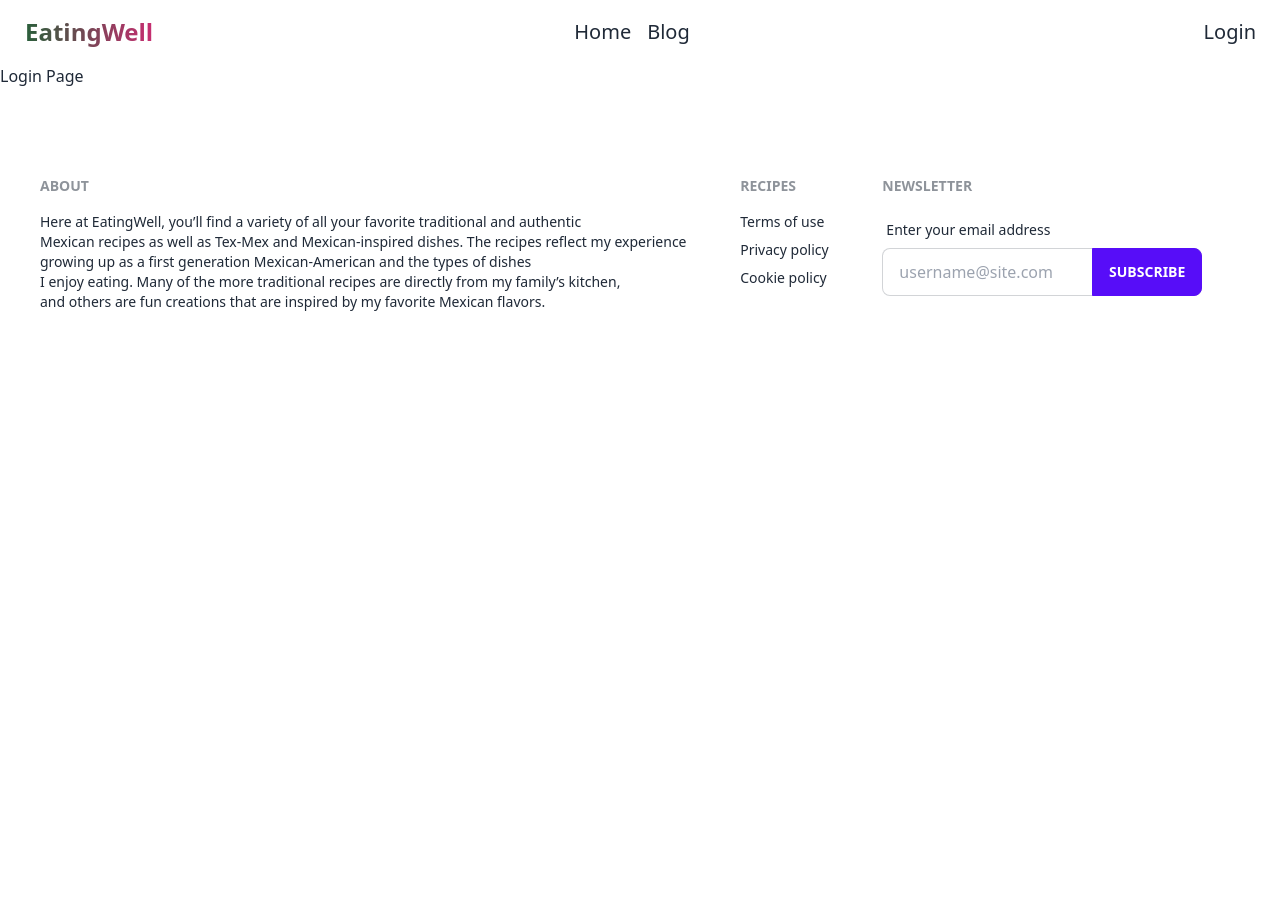
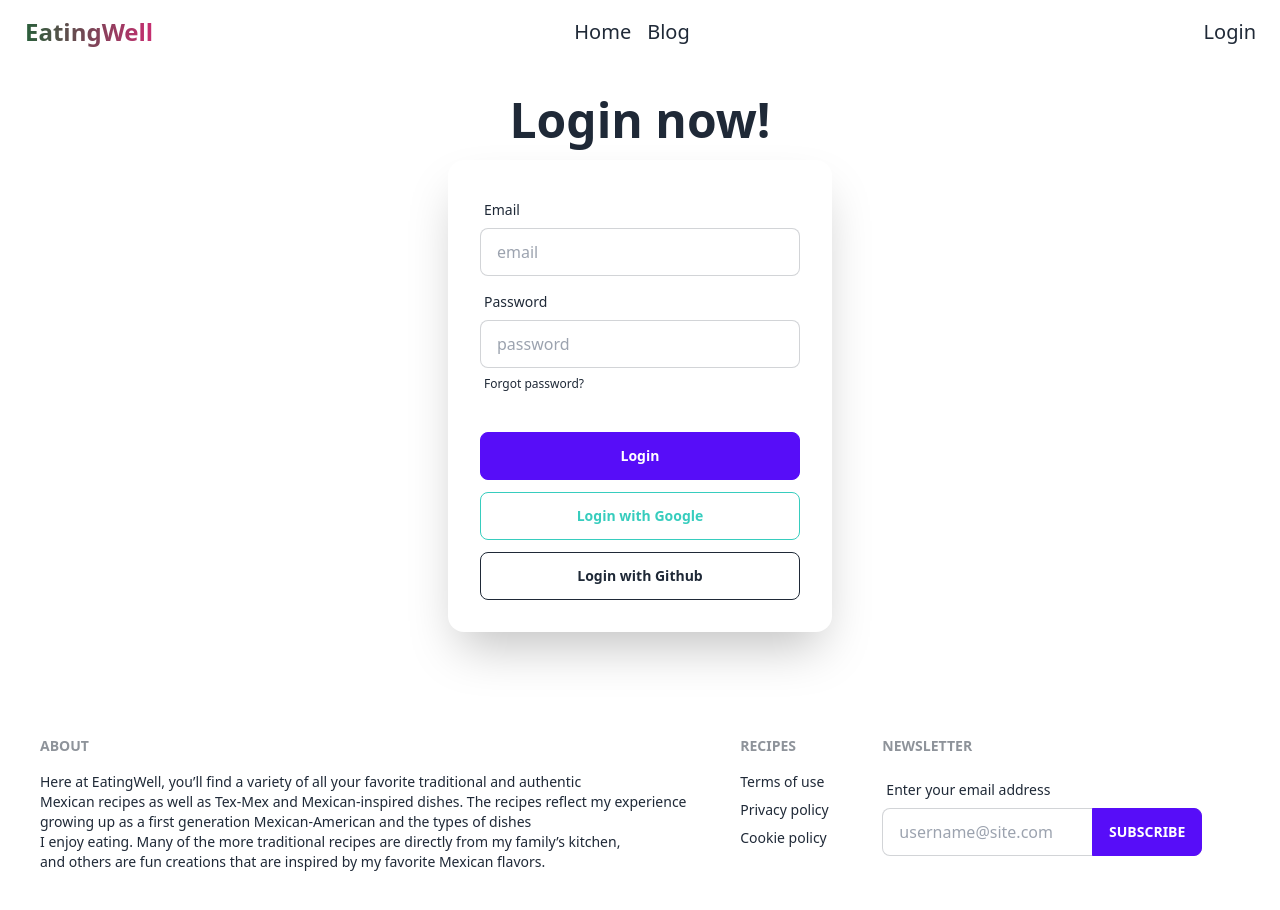
Before and after one commit to firozahmmed1/chef-hunter-client, a React (Vite) app: page /login in a window 1280 px wide. Shown: the top 910 px of the page. Before the commit the page ends 800 px from the top, so only its background shows below. Built offline with nearby package versions, Linux system fonts and the light colour scheme.

Commit message:
eleventh-update

```diff
--- a/src/components/shared/Footer/Footer.jsx
+++ b/src/components/shared/Footer/Footer.jsx
@@ -2,8 +2,8 @@ import React from 'react';
 
 const Footer = () => {
     return (
-        <div className='container mx-auto m-12'>
-             <footer className="footer p-10 bg-base-20 text-base-content">
+        <div className='lg: container mx-auto m-12'>
+             <footer className="footer p-10 bg-red-20 text-base-content">
             <div>
                 <span className="footer-title">About</span>
                 <p>
--- a/src/components/shared/Header/Header.jsx
+++ b/src/components/shared/Header/Header.jsx
@@ -4,7 +4,7 @@ import Navbar from '../navbar/Navbar';
 
 const Header = () => {
     return (
-        <div className='container mx-auto'>
+        <div className='lg:container lg:mx-auto'>
           <Navbar></Navbar>
            <Outlet></Outlet>
         </div>
--- a/src/main.jsx
+++ b/src/main.jsx
@@ -5,6 +5,7 @@ import './index.css'
 import { RouterProvider } from 'react-router-dom'
 import router from './routes/routes/Routes.jsx'
 
+
 ReactDOM.createRoot(document.getElementById('root')).render(
   <React.StrictMode>
    <RouterProvider router={router}></RouterProvider>
--- /dev/null
+++ b/src/pages/404page/ErrorPage.jsx
@@ -0,0 +1,14 @@
+import React from 'react';
+import { Link } from 'react-router-dom';
+
+const ErrorPage = () => {
+    return (
+        <div className='lg:container mx-auto'>
+            <img className='w-3/6 mx-auto mt-8' src="https://i.ibb.co/qCN9G3C/404-error-page-not-found.jpg" alt="" />
+            <h1 className='text-center text-5xl mt-8'><span className='font-bold'>404.</span> That's an error.</h1>
+            <p className='text-center mt-8 text-blue-600'><Link to="/">Back to Homepage</Link></p>
+        </div>
+    );
+};
+
+export default ErrorPage;
--- a/src/pages/login/Login.jsx
+++ b/src/pages/login/Login.jsx
@@ -2,8 +2,40 @@ import React from 'react';
 
 const Login = () => {
     return (
-        <div>
-            <h1>Login Page</h1>
+        <div className='lg:container'>
+            <h1 className='text-center text-5xl font-bold mt-8'>Login now!</h1>
+                <div className="hero-content flex-col lg:flex-row-reverse">
+
+                    <div className="card flex-shrink-0 w-full max-w-sm shadow-2xl bg-base-100">
+                        <div className="card-body">
+                            <div className="form-control">
+                                <label className="label">
+                                    <span className="label-text">Email</span>
+                                </label>
+                                <input type="text" placeholder="email" className="input input-bordered" />
+                            </div>
+                            <div className="form-control">
+                                <label className="label">
+                                    <span className="label-text">Password</span>
+                                </label>
+                                <input type="text" placeholder="password" className="input input-bordered" />
+                                <label className="label">
+                                    <a href="#" className="label-text-alt link link-hover">Forgot password?</a>
+                                </label>
+                            </div>
+                            <div className="form-control mt-6">
+                                <button className="btn btn-primary normal-case">Login</button>
+                            </div>
+                            <div className="form-control mt-1">
+                                <button className="btn btn-outline btn-accent normal-case">Login with Google</button>
+                            </div>
+                            <div className="form-control mt-1">
+                                <button className="btn btn-outline normal-case">Login with Github</button>
+                            </div>
+                        </div>
+                    </div>
+                </div>
+
         </div>
     );
 };
```
Also changed, not shown: src/routes/routes/Routes.jsx (+7 -4 lines).
